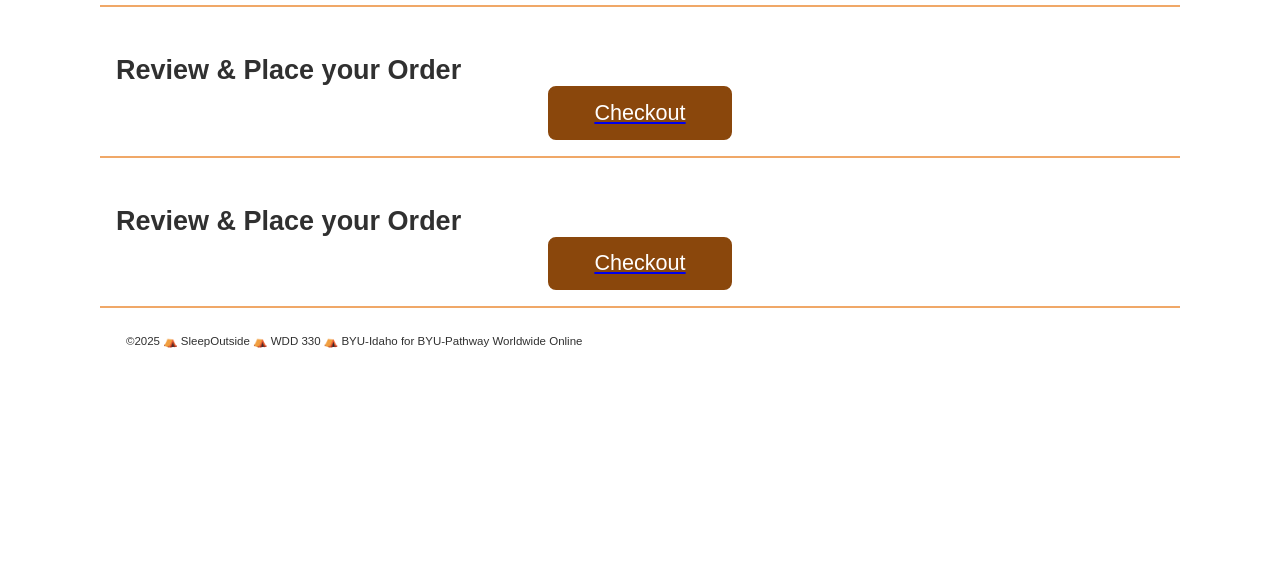
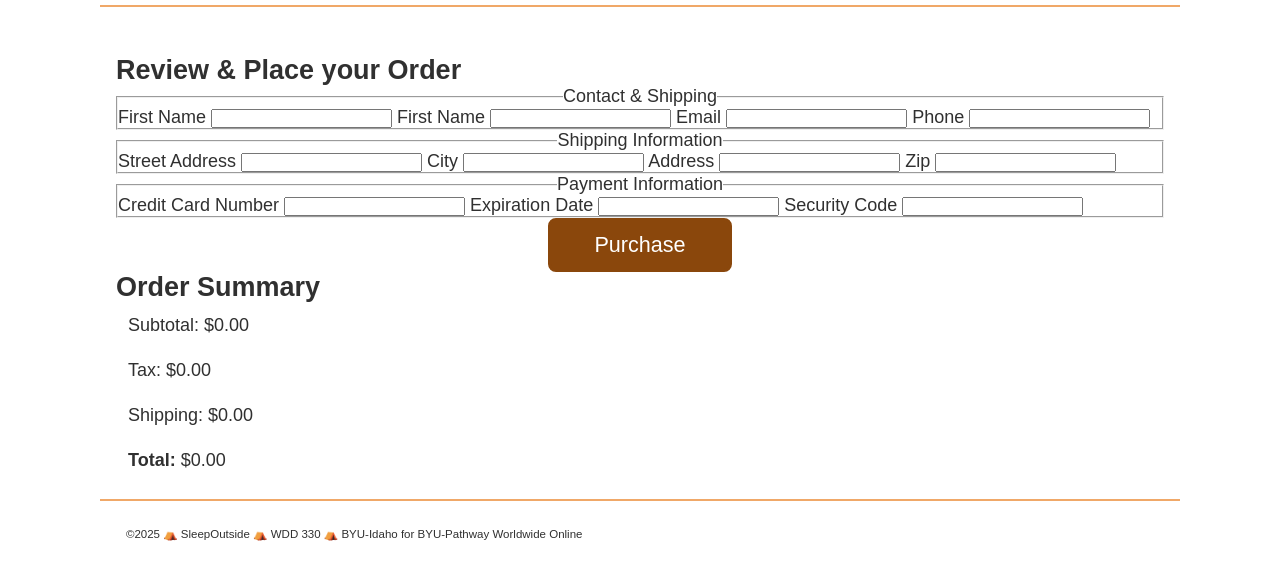
Before and after one commit to vantaylor99/WDD-330-Team-15, a website built with Vite: page src/checkout/index.html in a window 1280 px wide. Shown: the part 89-668 px from the top of the page. Built offline with nearby package versions, Linux system fonts and the light colour scheme.

Commit message:
Add checkout form and order summary with calculations
Introduced a checkout form with contact, shipping, and payment fields in checkout/index.html. Added an order summary section and implemented CheckoutProcess module to calculate subtotal, tax, shipping, and total. Updated cart page to display total and a checkout button, and added related styles for buttons and layout.

```diff
--- a/src/checkout/index.html
+++ b/src/checkout/index.html
@@ -6,16 +6,17 @@
   <meta charset="UTF-8" />
 
   <meta name="viewport" content="width=device-width, initial-scale=1.0" />
-    <title>Sleep Outside | Checkout</title>
-    <script src="../js/modules/cartCountBadge.mjs" type="module"></script>
-    <link rel="stylesheet" href="../css/style.css" />
-    <script src="../js/checkout.js" type="module"></script>
-    <script src="../js/modules/ShoppingCart.mjs" type="module"></script>
+  <title>Sleep Outside | Checkout</title>
+  <script src="../js/modules/cartCountBadge.mjs" type="module"></script>
+  <link rel="stylesheet" href="../css/style.css" />
+  <script src="../js/checkout.js" type="module"></script>
+  <script src="../js/modules/ShoppingCart.mjs" type="module"></script>
 
   <title>Sleep Outside | Checkout</title>
   <script src="../js/modules/cartCountBadge.mjs" type="module"></script>
   <link rel="stylesheet" href="../css/style.css" />
   <script src="/js/checkout.js" type="module"></script>
+
 
 
 </head>
@@ -27,20 +28,62 @@
   <main class="divider">
     <section class="products">
       <h2>Review & Place your Order</h2>
-      <ul class="product-list">
-      </ul>
-      <a href="##"><button id="checkout-button">Checkout</button></a>
+      <form action="/submit" method="post">
+        <fieldset>
+          <legend>Contact & Shipping</legend>
+
+          <label for="fName">First Name</label>
+          <input type="text" id="fName" name="fName" required autocomplete="given-name">
+
+          <label for="fName">First Name</label>
+          <input type="text" id="fName" name="fName" required autocomplete="family-name">
+
+          <label for="email">Email</label>
+          <input type="email" id="email" name="email" required autocomplete="email">
+
+          <label for="phone">Phone</label>
+          <input type="tel" id="phone" name="phone" required autocomplete="tel">
+        </fieldset>
+
+        <fieldset>
+          <legend>Shipping Information</legend>
+          <label for="street-address">Street Address</label>
+          <input type="text" id="address" name="address" required autocomplete="street-address">
+
+          <label for="city">City</label>
+          <input type="text" id="city" name="city" required autocomplete="address-level2">
+
+          <label for="state">Address</label>
+          <input type="text" id="state" name="state" required autocomplete="address-level1">
+
+          <label for="zip-code">Zip</label>
+          <input type="text" id="zip-code" name="zip-code" required autocomplete="postal-code">
+        </fieldset>
+
+        <fieldset>
+          <legend>Payment Information</legend>
+          <label for="credit-card">Credit Card Number</label>
+          <input type="text" id="credit-card" name="credit-card" required autocomplete="cc-number">
+
+          <label for="expiration">Expiration Date</label>
+          <input type="text" id="expiration" name="expiration" required autocomplete="cc-exp">
+
+          <label for="security-code">Security Code</label>
+          <input type="text" id="security-code" name="security-code" required autocomplete="cc-csc">
+
+        </fieldset>
+        <button type="submit">Purchase</button>
+      </form>
+
+      <aside id="order-summary">
+        <h2>Order Summary</h2>
+        <p>Subtotal: <span id="subtotal"></span></p>
+        <p>Tax: <span id="tax"></span></p>
+        <p>Shipping: <span id="shipping"></span></p>
+        <p><strong>Total: </strong><span id="total"></span></p>
+      </aside>
     </section>
   </main>
-    <main class="divider">
-      <section class="products">
-        <h2>Review & Place your Order</h2>
-                <ul class="product-list">
-                </ul>
-                <a href="##"><button id="checkout-button">Checkout</button></a>
-      </section>
-    </main>
-
   <footer id="lower-divider"></footer>
 </body>
 
--- a/src/css/style.css
+++ b/src/css/style.css
@@ -119,6 +119,29 @@ button:hover {
   border-radius: 1rem;
 }
 
+.btn {
+  padding: 0.5em 2em;
+  background-color: var(--tertiary-color);
+  color: white;
+  margin: auto;
+  display: block;
+  border: 0;
+  font-size: var(--large-font);
+  cursor: pointer;
+  border: 3px solid var(--tertiary-color);
+  border-radius: 0.5rem;
+  text-decoration: none;
+  transition: background-color 250ms ease,
+    border-radius 150ms ease;
+}
+
+.btn:hover {
+  background-color: #f0a868;
+  border-radius: 1rem;
+}
+
+
+
 .divider {
   border-bottom: 2px solid var(--primary-color);
 }
@@ -131,6 +154,14 @@ button:hover {
   position: relative;
   text-align: center;
 }
+
+.total-div {
+  padding-top: 1rem;
+  display: flex;
+  align-items: center;
+}
+
+
 
 .cart svg {
   width: 25px;
--- a/src/js/checkout.js
+++ b/src/js/checkout.js
@@ -1,5 +1,8 @@
 import { loadHeaderFooter } from './utils.mjs';
 import { updateCartBadge } from './modules/cartCountBadge.mjs';
+import CheckoutProcess from './modules/CheckoutProcess.mjs';
 
 
 loadHeaderFooter(updateCartBadge);
+const checkout = new CheckoutProcess("cart", "#order-summary");
+checkout.init();
--- /dev/null
+++ b/src/js/modules/CheckoutProcess.mjs
@@ -0,0 +1,61 @@
+import { getLocalStorage } from "../utils.mjs";
+
+
+export default class CheckoutProcess {
+    constructor(key, outputSelector) {
+        this.key = key;
+        this.outputSelector = outputSelector;
+        this.list = [];
+        this.shipping = 0;
+        this.tax = 0;
+        this.itemSubtotal = 0;
+        this.total = 0;
+    }
+
+    init() {
+        this.list = getLocalStorage(this.key)
+        document.querySelector("#subtotal").textContent = `${this.calculateSubtotal().toLocaleString("en-US", { style: "currency", currency: "USD" })}`
+        this.zipInit()
+    }
+
+    zipInit() {
+        const items = this.list.length
+        this.subtotal = this.calculateSubtotal()
+        this.tax = this.calculateTax();
+        this.shipping = this.calculateShipping(items);
+
+        document.querySelector("#tax").textContent = `${this.calculateTax().toLocaleString("en-US", { style: "currency", currency: "USD" })}`
+        document.querySelector("#shipping").textContent = `${this.calculateShipping(items).toLocaleString("en-US", { style: "currency", currency: "USD" })}`
+        document.querySelector("#total").textContent = `${this.calculateTotal().toLocaleString("en-US", { style: "currency", currency: "USD" })}`
+    }
+
+    calculateSubtotal() {
+        this.itemSubtotal = 0;
+
+        this.list.forEach(item => {
+            this.itemSubtotal += item.FinalPrice
+        });
+        return this.itemSubtotal;
+    }
+
+    calculateTax() {
+        this.tax = 0;
+        this.tax = this.itemSubtotal * 0.06
+        return this.tax
+    }
+
+    calculateShipping(items) {
+        if (items > 0) {
+            this.shipping = ((items - 1) * 2) + 10
+        }
+        return this.shipping;
+    }
+
+    calculateTotal() {
+        return this.subtotal + this.shipping;
+    }
+
+
+
+
+}
```
Also changed, not shown: src/cart/index.html (+4 -30 lines), src/js/cart.js (+11 -0 lines).
